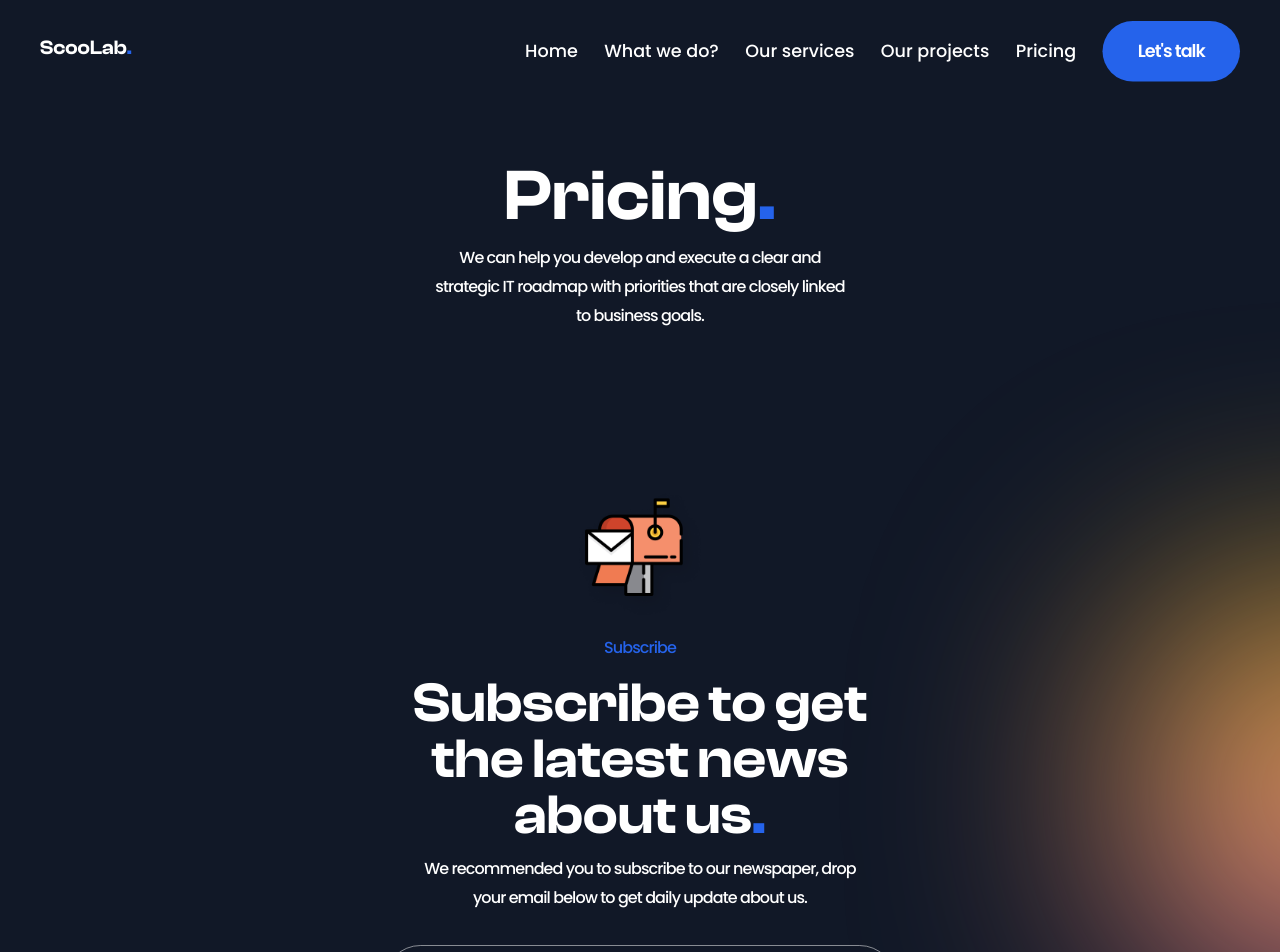
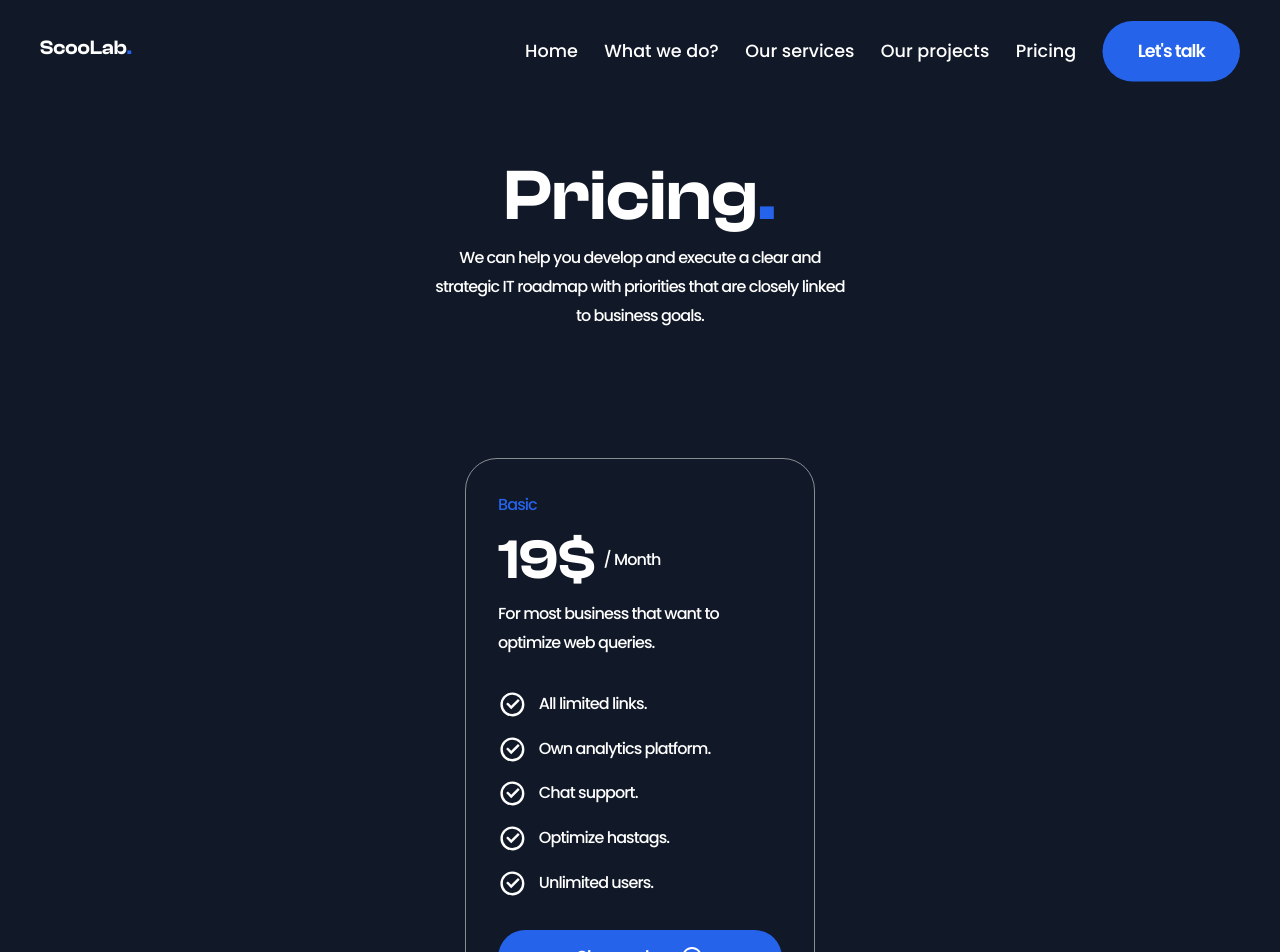
Before and after one commit to fajarfadillahh/scoolab-digital-agency-react-tailwind, a React (Vite) app: page /pricing in a window 1280 px wide. Shown: the top 952 px of the page. Built offline with nearby package versions, Linux system fonts and the light colour scheme.

Commit message:
create: Plans - Pricing page | create: PlanCard components

```diff
--- a/src/Data.jsx
+++ b/src/Data.jsx
@@ -229,7 +229,7 @@ export const PlanList = [
   {
     grade: "Basic",
     price: "19$",
-    text: "For most business that want to optimize web queries.",
+    description: "For most business that want to optimize web queries.",
     list: [
       { name: "All limited links." },
       { name: "Own analytics platform." },
@@ -241,7 +241,7 @@ export const PlanList = [
   {
     grade: "Popular",
     price: "39$",
-    text: "For most business that want to optimize web queries.",
+    description: "For most business that want to optimize web queries.",
     list: [
       { name: "All limited links." },
       { name: "Own analytics platform." },
@@ -253,7 +253,7 @@ export const PlanList = [
   {
     grade: "Premium",
     price: "199$",
-    text: "For most business that want to optimize web queries.",
+    description: "For most business that want to optimize web queries.",
     list: [
       { name: "All limited links." },
       { name: "Own analytics platform." },
--- /dev/null
+++ b/src/components/PlanCard.jsx
@@ -0,0 +1,40 @@
+import React from "react";
+import { RiArrowRightCircleLine, RiCheckboxCircleLine } from "react-icons/ri";
+
+const PlanCard = ({ grade, price, description, list }) => {
+  return (
+    <div className="group grid max-w-[350px] gap-8 rounded-[2rem] border-[1.5px] border-white/50 p-8 transition-all duration-400 hover:border-blue-600 hover:bg-blue-600">
+      <div>
+        <p className="section-subtitle transition-all duration-400 group-hover:text-white">
+          {grade}
+        </p>
+        <div className="inline-flex items-center gap-2 pb-3">
+          <h3 className="section-title pb-0">{price}</h3>
+          <p className="section-text">/ Month</p>
+        </div>
+        <p className="section-text">{description}</p>
+      </div>
+
+      <div className="flex flex-col gap-4">
+        {list.map((item, index) => {
+          return (
+            <div key={index} className="flex items-center gap-3">
+              <RiCheckboxCircleLine className="inline-flex text-[1.8rem] text-white" />
+              <p className="section-text">{item.name}</p>
+            </div>
+          );
+        })}
+      </div>
+
+      <button
+        className="btn btn-fill transition-all duration-400 group-hover:bg-white group-hover:text-blue-600"
+        onClick={(e) => e.preventDefault()}
+      >
+        Choose plan
+        <RiArrowRightCircleLine className="btn-icon" />
+      </button>
+    </div>
+  );
+};
+
+export default PlanCard;
--- a/src/pages/Pricing.jsx
+++ b/src/pages/Pricing.jsx
@@ -9,6 +9,7 @@ import ScrollToTop from "../components/ScrollToTop";
 
 // import parts
 import Hero from "../parts/Pricing/Hero";
+import Plans from "../parts/Pricing/Plans";
 
 const Pricing = () => {
   return (
@@ -16,6 +17,7 @@ const Pricing = () => {
       <div className="-z-50 mx-auto max-w-[1440px] overflow-hidden bg-gray-900">
         <Header />
         <Hero />
+        <Plans />
         <Subscribe />
         <Footer />
         <ScrollUp />
--- /dev/null
+++ b/src/parts/Pricing/Plans.jsx
@@ -0,0 +1,34 @@
+import React from "react";
+
+// import plan data
+import { PlanList } from "../../Data";
+
+// import plan card
+import PlanCard from "../../components/PlanCard";
+
+const Plans = () => {
+  return (
+    <section className="relative py-16">
+      <div className="container">
+        <div className="grid justify-center gap-12">
+          {PlanList.map((item, index) => {
+            // destructure item
+            const { grade, price, description, list } = item;
+
+            return (
+              <PlanCard
+                key={index}
+                grade={grade}
+                price={price}
+                description={description}
+                list={list}
+              />
+            );
+          })}
+        </div>
+      </div>
+    </section>
+  );
+};
+
+export default Plans;
```
